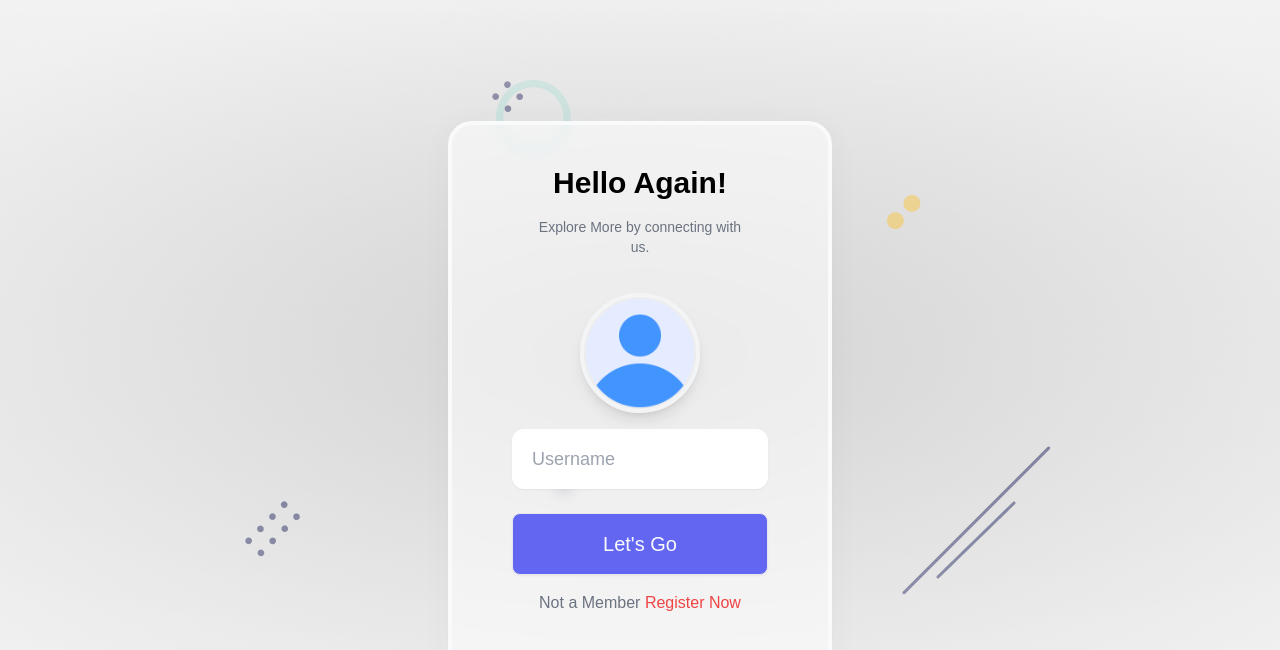
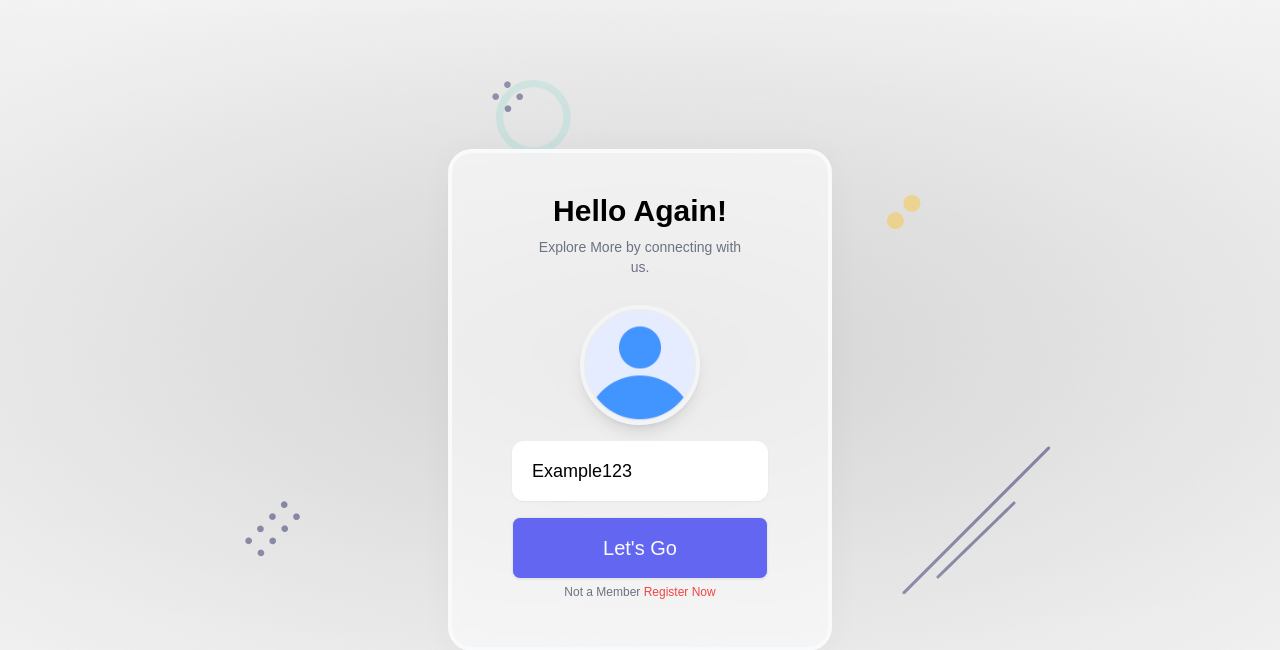
Before and after one commit to ayan878/MERNify, a React (Create React App) app in the folder client/: page / in a window 1280 px wide. Shown: the top 650 px of the page. Built offline with nearby package versions, Linux system fonts and the light colour scheme.

Commit message:
username component

```diff
--- a/client/src/components/Username.js
+++ b/client/src/components/Username.js
@@ -1,27 +1,47 @@
 import React from "react";
 import { Link } from "react-router-dom";
 import avatar from "../assets/profile.png";
+import toast, { Toaster } from "react-hot-toast";
+import { useFormik } from "formik";
+
 import styles from "../styles/Username.module.css";
+import { usernameValidate } from "../helper/validate";
 
 export default function Username() {
+  const formik = useFormik({
+    initialValues: {
+      username: "Example123",
+    },
+    validate: usernameValidate,
+    validateOnBlur: false,
+    validateOnChange: false,
+    onSubmit: async (values) => {
+      toast.success("Form submitted successfully!");
+      console.log(values);
+    },
+  });
+
   return (
-    <div className="min-h-screen flex flex-col justify-center items-center overflow-hidden py-10">
-      <div className="flex justify-center items-center h-full w-full">
+    <div className="container mx-auto">
+      <Toaster position="top-center" reverseOrder={false}></Toaster>
+
+      <div className="flex justify-center items-center h-screen">
         <div className={styles.glass}>
           <div className="title flex flex-col items-center">
             <h4 className="text-3xl font-bold">Hello Again!</h4>
-            <span className="py-4 text-sm w-2/3 text-center text-gray-500">
+            <span className="py-2 text-sm w-2/3 text-center text-gray-500">
               Explore More by connecting with us.
             </span>
           </div>
 
-          <form className="py-1">
+          <form className="py-1" onSubmit={formik.handleSubmit}>
             <div className="profile flex justify-center py-4">
               <img src={avatar} className={styles.profile_img} alt="avatar" />
             </div>
 
-            <div className="textbox flex flex-col items-center gap-6">
+            <div className="textbox flex flex-col items-center gap-4">
               <input
+                {...formik.getFieldProps("username")}
                 className={styles.textbox}
                 type="text"
                 placeholder="Username"
@@ -31,8 +51,8 @@ export default function Username() {
               </button>
             </div>
 
-            <div className="text-center py-4">
-              <span className="text-gray-500">
+            <div className="text-center">
+              <span className="text-gray-500 text-xs">
                 Not a Member{" "}
                 <Link className="text-red-500" to="/register">
                   Register Now
```
